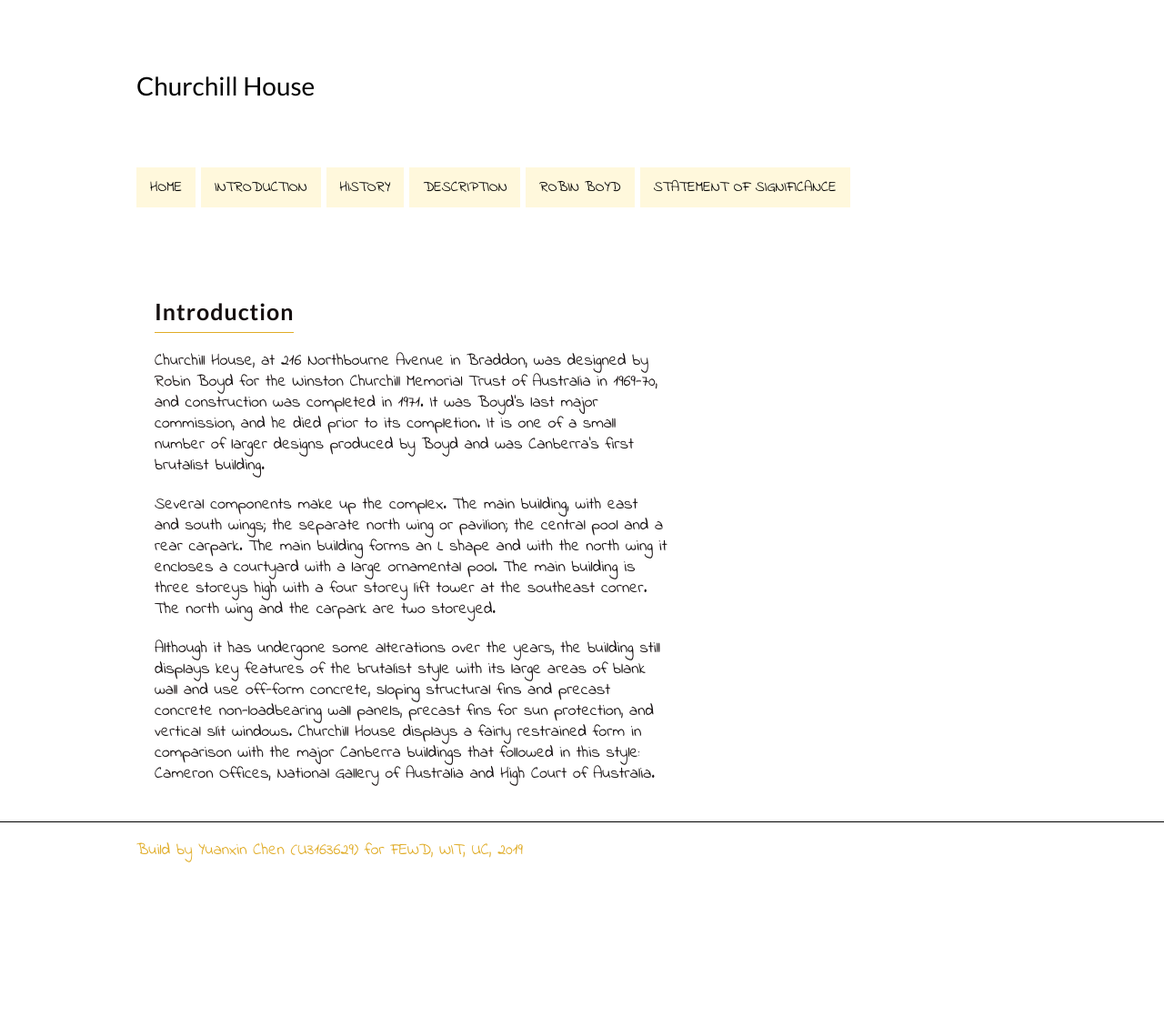
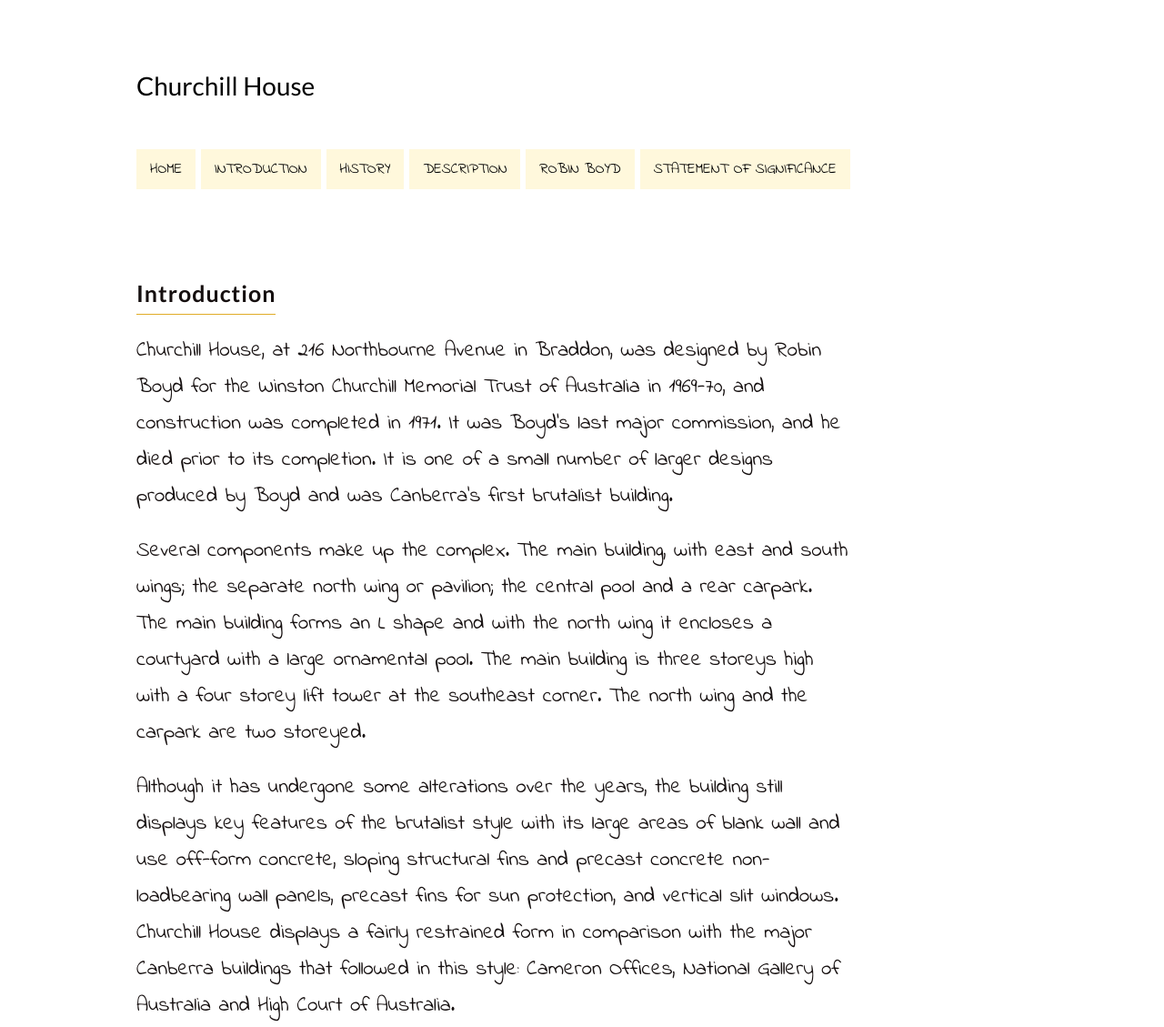
Before and after one commit to Markcyx1/Mywebsite-winter, a plain HTML site: page introduction.html in a window 1280 px wide. Shown: the top 1129 px of the page at 91% size. Before the commit the page ends 954 px from the top, so only its background shows below. Drawn offline with Linux system fonts and the light colour scheme; a web font is replaced by a local one.

Commit message:
introduction html and css

```diff
--- a/assets/css/styles.css
+++ b/assets/css/styles.css
@@ -17,9 +17,10 @@
 
 h1{
 	padding-top: 20px;
-	padding-bottom: 50px;
+	padding-bottom: 0px;
 	font-size: 28px;
 	display: inline-block;
+	margin-bottom: 50px;
 }
 
 h1 a {
@@ -30,6 +31,8 @@
 h1 a:hover{
 	color:#d5de25;
 	text-decoration: none;
+	border-bottom: 1px solid #d5de25;
+
 
 }
 
@@ -38,14 +41,15 @@
 	font-weight: bold;
 	border-bottom: 1px solid #e0ac27;
 	padding-bottom: 10px;
+	display:inline-block;
 	letter-spacing: 1px;
-	display:inline-block;
+
 	}
 
 
 p {
-	font-size: 18px;
-	line-height: 23px;
+	font-size: 23px;
+	line-height: 40px;
 	margin-bottom: 20px;
 }
 
@@ -89,22 +93,23 @@
 }
 
 main {
-	padding: 20px;
+	overflow: auto;
 
 }
 
 .text-container{
-	width: 60%;
+	width: 80%;
 }
 
 footer {
 	clear:both;
 	height:50px;
-	text-align:left;
 	border-top: 1px solid black;
+
 }
 
 footer p{
 	color:#e0ac27;
-	margin-top: 20px;
+	margin-top:20px;
+	font-size: 20px;
 }
```
Also changed, not shown: introduction.html (+5 -5 lines), 2 other files.
